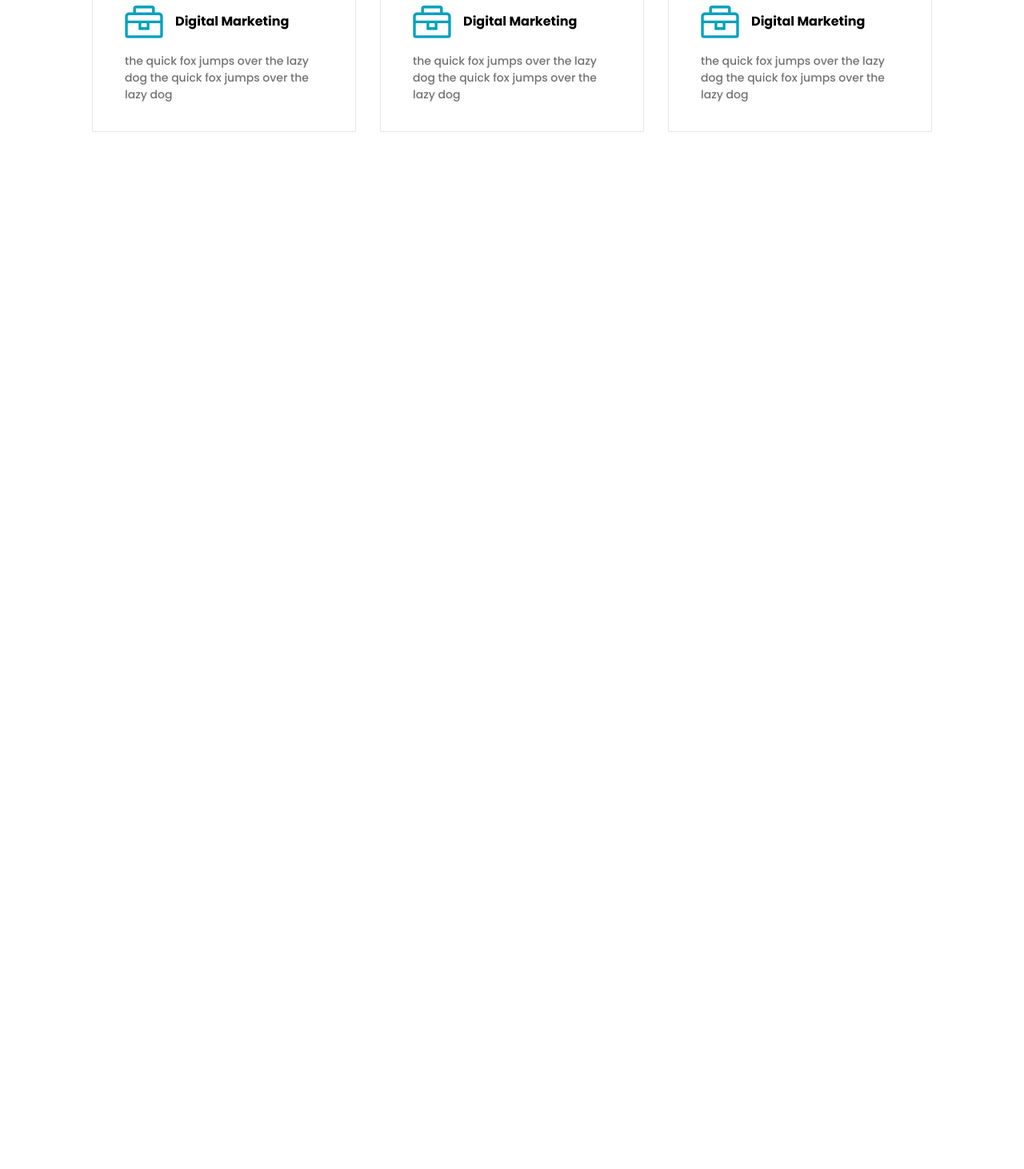
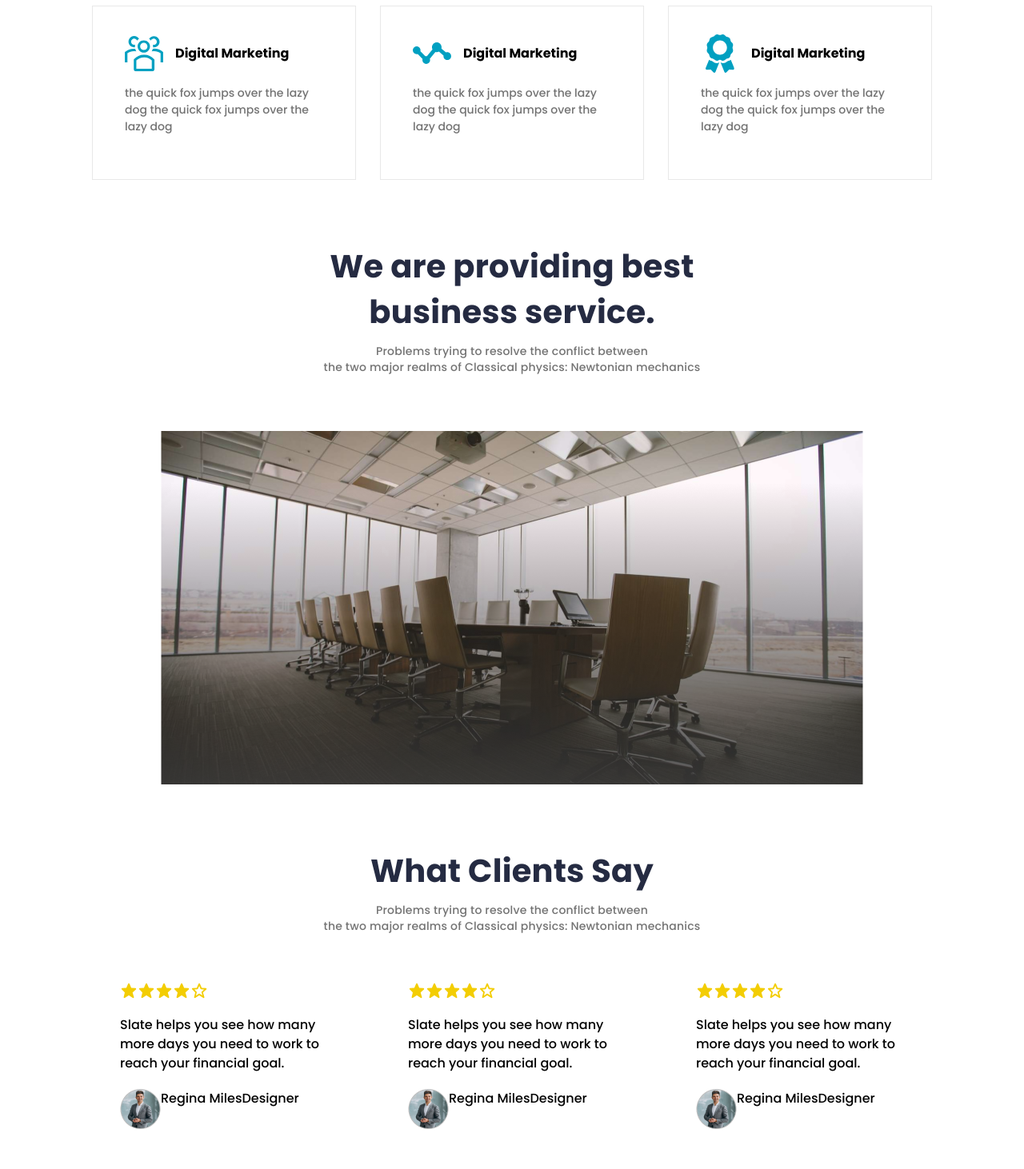
Before and after one commit to Ishaak-web/kmmarketer, a plain HTML site: page index.html in a window 1280 px wide. Shown: the part 1103-2565 px from the top of the page at 80% size. Before the commit the page ends 1268 px from the top, so only its background shows below. Drawn offline with Linux system fonts and the light colour scheme.

Commit message:
homework

```diff
--- a/index.html
+++ b/index.html
@@ -12,15 +12,10 @@
 </head>
 <body>
     <section class="header-section">
-
-
         <div class="container">
-
-
-
             <header class="header">
                 <nav class="nav">
-                        <a class="main-link" href="">KMarketer!</a>
+                    <a class="main-link" href="">KMarketer</a>
                     <div class="nav-links">
                         <a class="nav-link" href="nav-link">home</a>
                         <a class="nav-link" href="nav-link">product</a>
@@ -41,64 +36,21 @@
             </div>
 
             <div class="button-wrapper">
-
                 <a href="" class="button-buy">
                     Get Quote Now
                 </a>
-
-
                 <a href="" class="button-about">
                     Learn More
                 </a>
-
-
-
-
-
             </div>
-
-
-
         </div>
     </section>
 
         <div class="container">
-
-
             <div class="advantages">
                 <h2>WHY CHOOSE US</h2>
                 <p>Problems trying to resolve the conflict between <br>
                     the two major realms of Classical physics: Newtonian mechanics </p>
-            </div>
-
-            <div class="advantages-card-wrapper">
-                <div class="advantages-card">
-                    <div class="advantages-card-top">
-                        <img src="./icons/icn settings .case.svg" alt="">
-                        <div class="advantages-card-heading">Digital Marketing</div>
-                    </div>
-                    <p class="advantages-card-description">
-                        the quick fox jumps over the lazy dog the quick fox jumps over the lazy dog
-                    </p>
-                </div>
-                <div class="advantages-card">
-                    <div class="advantages-card-top">
-                        <img src="./icons/icn settings .case.svg" alt="">
-                        <div class="advantages-card-heading">Digital Marketing</div>
-                    </div>
-                    <p class="advantages-card-description">
-                        the quick fox jumps over the lazy dog the quick fox jumps over the lazy dog
-                    </p>
-                </div>
-                <div class="advantages-card">
-                    <div class="advantages-card-top">
-                        <img src="./icons/icn settings .case.svg" alt="">
-                        <div class="advantages-card-heading">Digital Marketing</div>
-                    </div>
-                    <p class="advantages-card-description">
-                        the quick fox jumps over the lazy dog the quick fox jumps over the lazy dog
-                    </p>
-                </div>
             </div>
             <div class="advantages-card-wrapper">
                 <div class="advantages-card">
@@ -112,7 +64,7 @@
                 </div>
                 <div class="advantages-card">
                     <div class="advantages-card-top">
-                        <img src="./icons/icn settings .case.svg" alt="">
+                        <img src="./icons/ant-design_shop-twotone.svg" alt="">
                         <div class="advantages-card-heading">Digital Marketing</div>
                     </div>
                     <p class="advantages-card-description">
@@ -121,7 +73,36 @@
                 </div>
                 <div class="advantages-card">
                     <div class="advantages-card-top">
-                        <img src="./icons/icn settings .case.svg" alt="">
+                        <img src="./icons/icn settings .book.svg" alt="">
+                        <div class="advantages-card-heading">Digital Marketing</div>
+                    </div>
+                    <p class="advantages-card-description">
+                        the quick fox jumps over the lazy dog the quick fox jumps over the lazy dog
+                    </p>
+                </div>
+            </div>
+            <div class="advantages-card-wrapper">
+                <div class="advantages-card">
+                    <div class="advantages-card-top">
+                        <img src="./icons/icn settings .people.svg" alt="">
+                        <div class="advantages-card-heading">Digital Marketing</div>
+                    </div>
+                    <p class="advantages-card-description">
+                        the quick fox jumps over the lazy dog the quick fox jumps over the lazy dog
+                    </p>
+                </div>
+                <div class="advantages-card">
+                    <div class="advantages-card-top">
+                        <img src="./icons/icn settings .wave.svg" alt="">
+                        <div class="advantages-card-heading">Digital Marketing</div>
+                    </div>
+                    <p class="advantages-card-description">
+                        the quick fox jumps over the lazy dog the quick fox jumps over the lazy dog
+                    </p>
+                </div>
+                <div class="advantages-card">
+                    <div class="advantages-card-top">
+                        <img src="./icons/icn settings .prize.svg" alt="">
                         <div class="advantages-card-heading">Digital Marketing</div>
                     </div>
                     <p class="advantages-card-description">
@@ -130,6 +111,86 @@
                 </div>
             </div>
         </div>
+        <div class="container">
+            <div class="details">
+                <h2>We are providing best
+                    business service.
+                </h2>
+                <p>Problems trying to resolve the conflict between<br>
+                    the two major realms of Classical physics: Newtonian mechanics
+                </p>
+                <img src="./office.png" alt="">
+            </div>
+        </div>
+        <div class="container">
+            <div class="reviews">
+                <h2>What Clients Say</h2>
+                <p>Problems trying to resolve the conflict between<br>
+                    the two major realms of Classical physics: Newtonian mechanics </p>
+            </div>
+            <div class="clients-reviews-wraper">
+                <div class="clients-card">
+                    <div class="class-1">
+                        <img class="stars"src="./stars.svg" alt="">
+                        <p> Slate helps you see how many
+                        more days you need to work to
+                        reach your financial goal.</p>
+                        <div class="authors">
+                            <img src="./rigina-miles.png" alt="">
+                            <p>Regina Miles</p>
+                            <p>Designer</p>
+                        </div>
+                    </div>
+                </div>
+                <div class="clients-card">
+                    <div class="class-1">
+                        <img class="stars"src="./stars.svg" alt="">
+                        <p> Slate helps you see how many
+                        more days you need to work to
+                        reach your financial goal.</p>
+                        <div class="authors">
+                            <img src="./rigina-miles.png" alt="">
+                            <p>Regina Miles</p>
+                            <p>Designer</p>
+                        </div>
+                    </div>
+               </div>
+               <div class="clients-card">
+                    <div class="class-1">
+                        <img class="stars" src="./stars.svg" alt="">
+                        <p> Slate helps you see how many
+                        more days you need to work to
+                        reach your financial goal.</p>
+                        <div class="authors">
+                            <img src="./rigina-miles.png" alt="">
+                                <p>Regina Miles</p>
+                                <p>Designer</p>
+                        </div>
+                    </div>
+                </div>
+
+            </div>
+        </div>
+
+
+
+
+
+
+
+
+
+    </section>
+
+
+
+
+
+
+
+
+
+
 
 
 
--- a/style.css
+++ b/style.css
@@ -86,6 +86,7 @@ a {
 .container {
     width: 1050px;
     margin: 0 auto;
+    position:relative;
 }
 
 
@@ -220,7 +221,7 @@ section {
   font-size: 14px;
   line-height: 20px;
   letter-spacing: 0.2px;
-  color: #737373;;
+  color: #737373;
 }
 
 .advantages-card-wrapper {
@@ -259,3 +260,98 @@ section {
   font-size: 14px;
   color: #737373;
 }
+
+.details h2{
+  text-align: center;
+  font-style: normal;
+  font-weight: bold;
+  font-size: 40px;
+  line-height: 57px;
+  color: #252B42;
+  letter-spacing: 0.2px;
+  padding: 80px 285px 10px 285px;
+
+}
+
+.details p {
+  padding: 0px 197px 50px 197px;
+  text-align: center;
+  font-style: normal;
+  font-weight: 500;
+  font-size: 14px;
+  line-height: 20px;
+  letter-spacing: 0.2px;
+  color: #737373;
+}
+
+.details img {
+  margin: 0 auto;
+}
+
+
+
+.reviews h2 {
+  margin-top: 80px;
+  padding-bottom: 10px;
+  text-align: center;
+  font-style: normal;
+  font-weight: bold;
+  font-size: 40px;
+  line-height: 57px;
+  color: #252B42;
+  letter-spacing: 0.2px;
+}
+
+.reviews p {
+  text-align: center;
+  font-style: normal;
+  font-weight: 500;
+  font-size: 14px;
+  line-height: 20px;
+  letter-spacing: 0.2px;
+  color: #737373;
+  margin-bottom: 30px;
+}
+
+.clients-reviews-wraper {
+  display: flex;
+  justify-content: center;
+}
+
+.clients-card {
+  display: flex;
+  flex-direction: column;
+}
+
+.authors {
+  display: flex;
+}
+
+
+
+.clients-card p{
+  margin-bottom: 20px;
+}
+
+.clients-card:not(:last-child) {
+  margin-right: 30px;
+}
+
+.class-1 {
+  padding: 30px 35px;
+}
+
+.clients-card .class-1 img, p{
+  margin-bottom: 20px;
+}
+
+
+.clients-card .authors .face img {
+  weight: 50px ;
+  height: 50px ;
+}
+
+.clients-card .authors .class-2 {
+  width: 95px;
+  height: 48px;
+}
```
Also changed, not shown: office.png (added), rigina-miles.png (added), stars.svg (added). Lines whose indentation alone changed are shown as unchanged.
